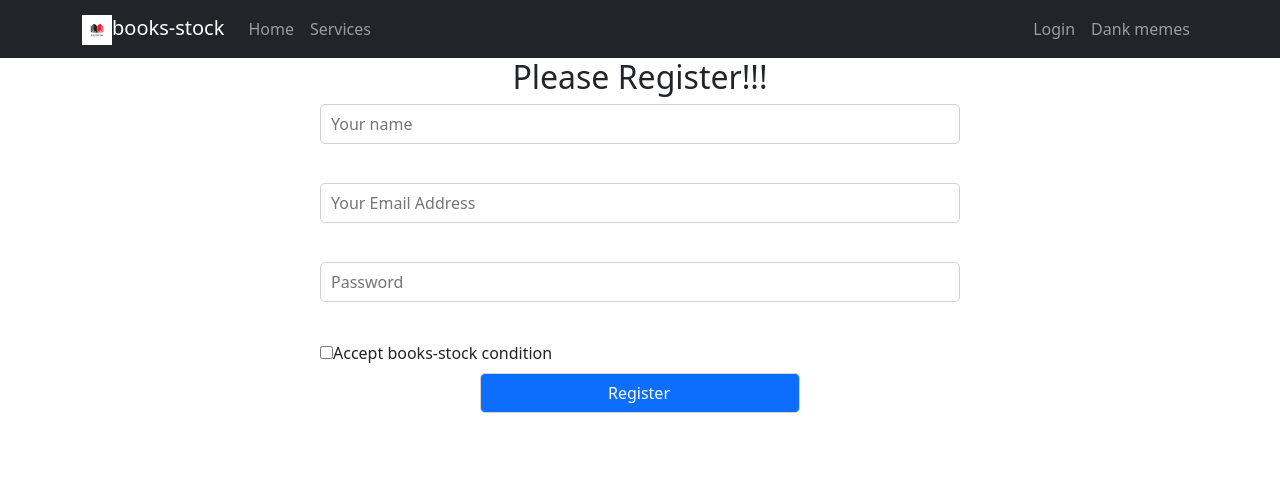
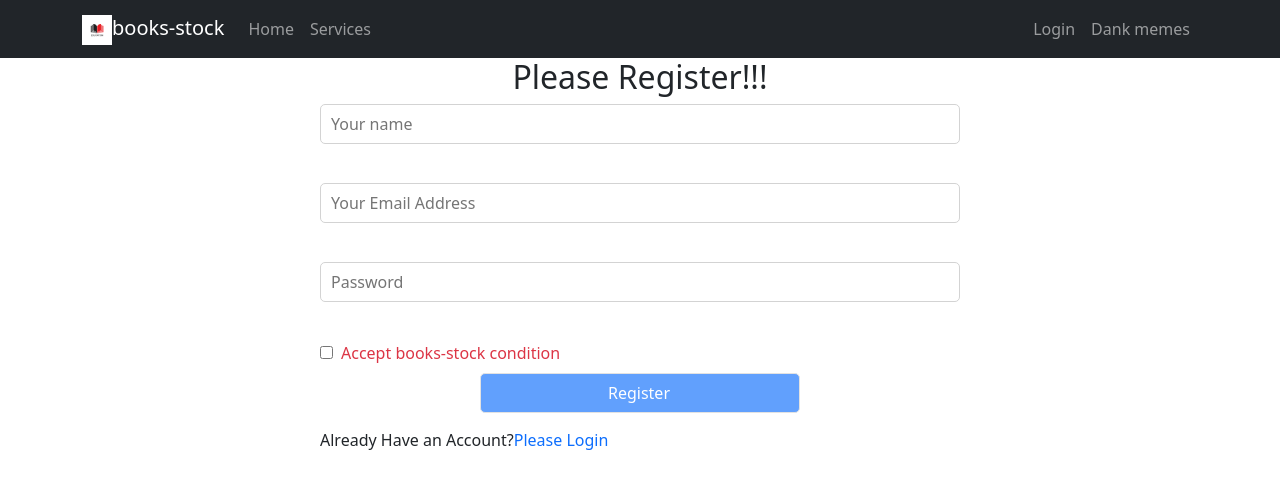
Before and after one commit to sakibhossan/books-stock-running, a React (Create React App) app: page /register in a window 1280 px wide. Shown: the top 488 px of the page. Built offline with nearby package versions, Linux system fonts and the light colour scheme.

Commit message:
end navigate work and get name password and email and start authentication system

```diff
--- a/src/Pages/Login/Register/Register.js
+++ b/src/Pages/Login/Register/Register.js
@@ -1,23 +1,40 @@
-import React from 'react';
+import React, { useState } from 'react';
+import { Link, useNavigate } from 'react-router-dom';
 import  './Register.css';
 
 const Register = () => {
+    const navigate = useNavigate();
+
+const [agree, setAgree] = useState(false);
+
+const navigateLogin= event =>{
+    navigate('/login');
+}
+const handleFrom = event => {
+    event.preventDefault();
+     const name = event.target.name.value;
+     const email = event.target.email.value;
+     const password = event.target.password.value;
+     console.log(name,email,password);
+}
     return (
         <div className='input-register'>
             <h2 style={{textAlign:'center'}}>Please Register!!!</h2>
-            <form>
+            <form onSubmit={handleFrom}>
                 <input type="text" name="name" id="" placeholder='Your name' />
             <br />
             <input type="email" name="email" id="" placeholder='Your Email Address' required />
             <br />
             <input type="password" name="password" id="" placeholder='Password' required/>
             <br />
-            <input type="checkbox" name="terms" id="terms" />
-            <label htmlFor="terms">Accept books-stock condition</label>
+            <input onClick={() =>{setAgree(!agree)}} type="checkbox" name="terms" id="terms" />
+            <label className={`ps-2 ${agree ? '': 'text-danger'}`} htmlFor="terms">Accept books-stock condition</label>
             <br />
-            <input className='w-50 mx-auto btn btn-primary mt-2' type="submit" value="Register" />
+            <input disabled={!agree} className='w-50 mx-auto btn btn-primary mt-2' type="submit" value="Register" />
 
             </form>
+            <p>Already Have an Account?<Link to="/login" onClick={navigateLogin} className='text-primary text-decoration-none pe-auto'>Please Login</Link></p>
+
         </div>
     );
 };
```
